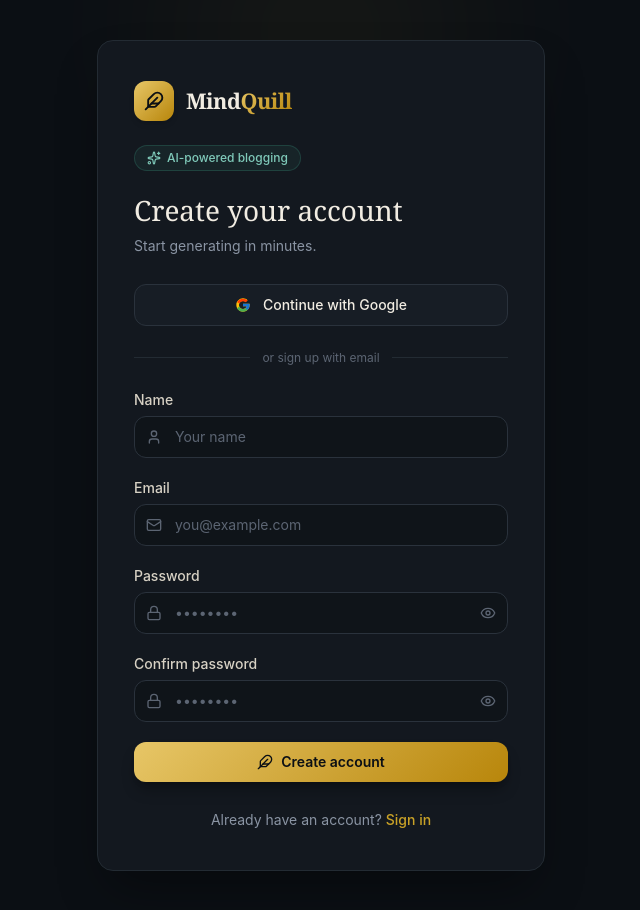
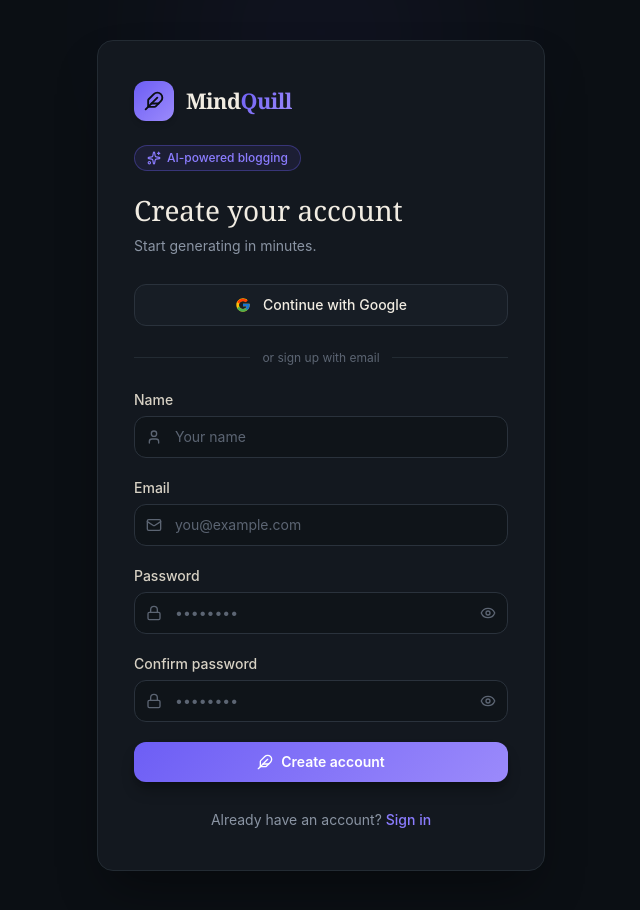
Before and after one commit to anagha-r003/AI-Blog-Platform, a React app in the folder frontend/: page /register in a window 1280 px wide. Shown: the whole page, without its empty margins (319-959 px from the left). Built offline with nearby package versions, Linux system fonts and the light colour scheme; the HTML template or start-up script is replaced by a standard one.

Commit message:
style: update color gradients and styles in Register component for improved aesthetics

```diff
--- a/frontend/src/pages/public/Register.jsx
+++ b/frontend/src/pages/public/Register.jsx
@@ -24,7 +24,7 @@
         className="pointer-events-none absolute -top-40 left-1/2 h-96 w-xl -translate-x-1/2 rounded-full opacity-20 blur-3xl"
         style={{
           background:
-            "radial-gradient(circle, rgba(212,175,55,0.35) 0%, rgba(212,175,55,0) 70%)",
+            "radial-gradient(circle, rgba(109,94,245,0.35) 0%, rgba(109,94,245,0) 70%)",
         }}
       />
       <div
@@ -42,7 +42,7 @@
             <div
               className="flex h-10 w-10 shrink-0 items-center justify-center rounded-xl shadow-md"
               style={{
-                background: "linear-gradient(135deg, #E7C667 0%, #B8860B 100%)",
+                background: "linear-gradient(135deg, #6D5EF5 0%, #9B8AFB 100%)",
               }}
             >
               <Feather className="h-5 w-5 text-[#0B0F14]" strokeWidth={2.25} />
@@ -56,7 +56,7 @@
                 className="font-semibold"
                 style={{
                   backgroundImage:
-                    "linear-gradient(135deg, #E7C667 0%, #B8860B 100%)",
+                    "linear-gradient(135deg, #6D5EF5 0%, #9B8AFB 100%)",
                   WebkitBackgroundClip: "text",
                   backgroundClip: "text",
                   color: "transparent",
@@ -68,9 +68,9 @@
           </div>
 
           {/* Badge */}
-          <div className="mt-6 inline-flex items-center gap-1.5 rounded-full border border-[#2F6F62]/40 bg-[#2F6F62]/15 px-3 py-1">
-            <Sparkles className="h-3.5 w-3.5 text-[#7FC9B9]" />
-            <span className="text-xs font-medium text-[#7FC9B9]">
+          <div className="mt-6 inline-flex items-center gap-1.5 rounded-full border border-[#6D5EF5]/35 bg-[#6D5EF5]/10 px-3 py-1">
+            <Sparkles className="h-3.5 w-3.5 text-[#8B7CFF]" />
+            <span className="text-xs font-medium text-[#8B7CFF]">
               AI-powered blogging
             </span>
           </div>
@@ -91,7 +91,7 @@
           {/* Google */}
           <button
             type="button"
-            className="mt-7 flex w-full items-center justify-center gap-3 rounded-xl border border-[#2A323C] bg-[#171D25] py-2.5 text-sm font-medium text-[#F1ECE2] transition-colors hover:bg-[#1C232C] focus-visible:outline-none focus-visible:ring-2 focus-visible:ring-[#D4AF37]/60"
+            className="mt-7 flex w-full items-center justify-center gap-3 rounded-xl border border-[#2A323C] bg-[#171D25] py-2.5 text-sm font-medium text-[#F1ECE2] transition-colors hover:bg-[#1C232C] focus-visible:outline-none focus-visible:ring-2 focus-visible:ring-[#7C6CFF]/60"
           >
             <GoogleMark />
             Continue with Google
@@ -123,7 +123,8 @@
                   value={name}
                   onChange={(e) => setName(e.target.value)}
                   placeholder="Your name"
-                  className="w-full rounded-xl border border-[#2A323C] bg-[#0F1419] py-2.5 pl-10 pr-3 text-sm text-[#F1ECE2] placeholder:text-[#5C6573] focus-visible:outline-none focus-visible:ring-2 focus-visible:ring-[#D4AF37]/60 focus-visible:border-[#D4AF37]/60"
+                  className="w-full rounded-xl border border-[#2A323C] bg-[#0F1419] py-2.5 pl-10 pr-3 text-sm text-[#F1ECE2] placeholder:text-[#5C6573] focus-visible:outline-none focus-visible:ring-2 focus-visible:ring-[#7C6CFF]/60
+focus-visible:border-[#7C6CFF]/60"
                 />
               </div>
             </div>
@@ -143,7 +144,8 @@
                   value={email}
                   onChange={(e) => setEmail(e.target.value)}
                   placeholder="you@example.com"
-                  className="w-full rounded-xl border border-[#2A323C] bg-[#0F1419] py-2.5 pl-10 pr-3 text-sm text-[#F1ECE2] placeholder:text-[#5C6573] focus-visible:outline-none focus-visible:ring-2 focus-visible:ring-[#D4AF37]/60 focus-visible:border-[#D4AF37]/60"
+                  className="w-full rounded-xl border border-[#2A323C] bg-[#0F1419] py-2.5 pl-10 pr-3 text-sm text-[#F1ECE2] placeholder:text-[#5C6573] focus-visible:outline-none focus-visible:ring-2 focus-visible:ring-[#7C6CFF]/60
+focus-visible:border-[#7C6CFF]/60"
                 />
               </div>
             </div>
@@ -163,7 +165,8 @@
                   value={password}
                   onChange={(e) => setPassword(e.target.value)}
                   placeholder="••••••••"
-                  className="w-full rounded-xl border border-[#2A323C] bg-[#0F1419] py-2.5 pl-10 pr-10 text-sm text-[#F1ECE2] placeholder:text-[#5C6573] focus-visible:outline-none focus-visible:ring-2 focus-visible:ring-[#D4AF37]/60 focus-visible:border-[#D4AF37]/60"
+                  className="w-full rounded-xl border border-[#2A323C] bg-[#0F1419] py-2.5 pl-10 pr-10 text-sm text-[#F1ECE2] placeholder:text-[#5C6573] focus-visible:outline-none focus-visible:ring-2 focus-visible:ring-[#7C6CFF]/60
+focus-visible:border-[#7C6CFF]/60"
                 />
                 <button
                   type="button"
@@ -199,7 +202,7 @@
                   className={`w-full rounded-xl border bg-[#0F1419] py-2.5 pl-10 pr-10 text-sm text-[#F1ECE2] placeholder:text-[#5C6573] focus-visible:outline-none focus-visible:ring-2 ${
                     passwordsMismatch
                       ? "border-[#E2574C]/60 focus-visible:ring-[#E2574C]/50 focus-visible:border-[#E2574C]/60"
-                      : "border-[#2A323C] focus-visible:ring-[#D4AF37]/60 focus-visible:border-[#D4AF37]/60"
+                      : "border-[#2A323C] focus-visible:ring-[#7C6CFF]/60 focus-visible:border-[#7C6CFF]/60"
                   }`}
                 />
                 <button
@@ -226,9 +229,9 @@
 
             <button
               type="submit"
-              className="mt-2 flex w-full items-center justify-center gap-2 rounded-xl py-2.5 text-sm font-semibold text-[#0B0F14] shadow-lg shadow-black/30 transition-transform hover:-translate-y-0.5 focus-visible:outline-none focus-visible:ring-2 focus-visible:ring-[#D4AF37]/60"
+              className="mt-2 flex w-full items-center justify-center gap-2 rounded-xl py-2.5 text-sm font-semibold text-white shadow-lg shadow-black/30 transition-transform hover:-translate-y-0.5 hover:opacity-95 focus-visible:outline-none focus-visible:ring-2 focus-visible:ring-[#7C6CFF]/60"
               style={{
-                background: "linear-gradient(135deg, #E7C667 0%, #B8860B 100%)",
+                background: "linear-gradient(135deg, #6D5EF5 0%, #9B8AFB 100%)",
               }}
             >
               <Feather className="h-4 w-4" />
@@ -241,7 +244,7 @@
             Already have an account?{" "}
             <Link
               to="/login"
-              className="font-medium text-[#C9A227] hover:text-[#E7C667]"
+             className="font-medium text-[#8B7CFF] hover:text-[#A79BFF]"
             >
               Sign in
             </Link>
```
